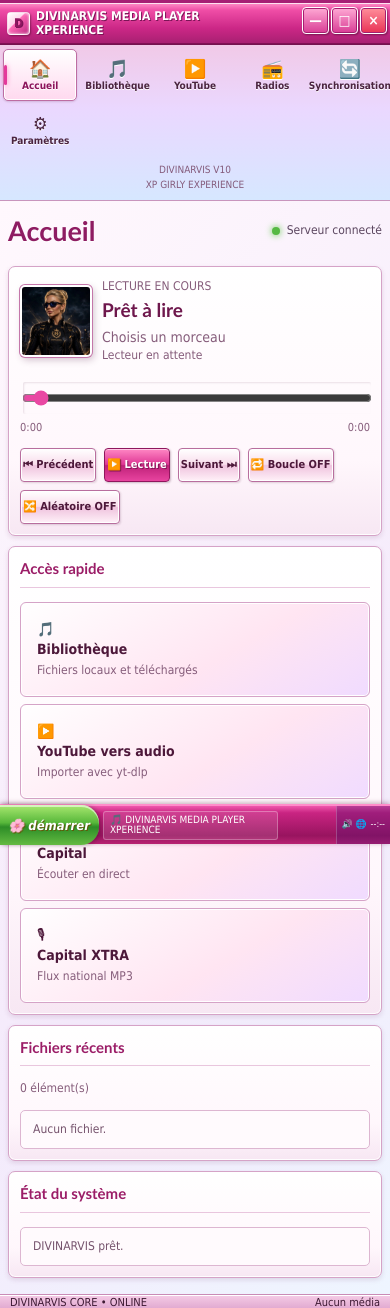
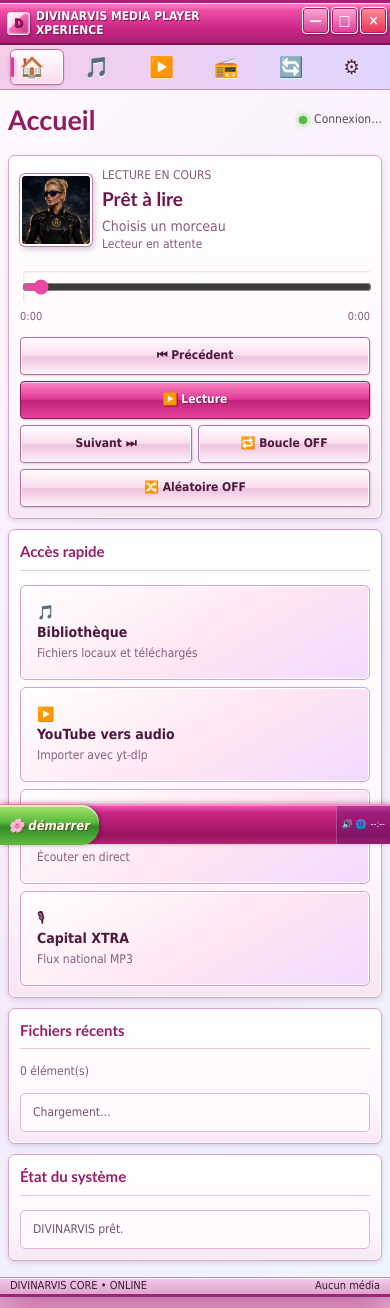
Before and after one commit to divinarvis/olga, a Flask app: page / in a window 390 px wide. Shown: the top 1308 px of the page. Run offline with Flask 3, Linux system fonts and the light colour scheme; data that the repository does not hold is empty.

Commit message:
Update index.html

```diff
--- a/templates/index.html
+++ b/templates/index.html
@@ -208,12 +208,28 @@ input:focus{border-color:#e33a98;box-shadow:0 0 0 1px #ffc5e4}
   .app-title span{max-width:190px;white-space:normal}
   .window-actions{padding:4px 3px;gap:2px}
   .win-btn{width:27px!important;height:27px!important}
-  .shell{display:block;min-height:0}
-  .sidebar{width:100%;height:auto;min-height:0;padding:4px 3px;display:grid;grid-template-columns:repeat(5,minmax(0,1fr));gap:3px;border-right:0;border-bottom:1px solid #c895bd}
-  .nav-btn{width:100%;min-height:52px;padding:4px 2px;display:flex;flex-direction:column;justify-content:center;gap:1px;text-align:center;font-size:10px;line-height:1.1;white-space:normal}
-  .nav-btn span{font-size:18px;line-height:1.1}
-  .sidebar-spacer{display:none}
-  .side-caption{grid-column:1/-1;margin:0;padding:4px 6px;border-top:0;text-align:center;font-size:10px}
+  .shell{display:flex!important;flex-direction:column!important;min-height:0}
+
+  /* Menu horizontal compact sur iPhone (une seule ligne, icônes seules) */
+  .sidebar{
+    width:100%!important;height:auto!important;min-height:0!important;
+    padding:4px 6px!important;
+    display:flex!important;flex-direction:row!important;
+    justify-content:space-around!important;align-items:center!important;
+    position:sticky;top:0;z-index:100;
+    border-right:0!important;border-bottom:1px solid #c895bd!important;
+    background:linear-gradient(90deg,#f4cce9,#e0d5ff)!important;
+    gap:2px!important;
+  }
+  .nav-btn{
+    width:auto!important;min-width:38px!important;height:36px!important;
+    padding:4px 8px!important;display:flex!important;flex-direction:row!important;
+    justify-content:center!important;align-items:center!important;
+    font-size:0!important;border-radius:6px!important;
+  }
+  .nav-btn span{font-size:20px!important;margin:0!important}
+  .sidebar-spacer,.side-caption{display:none!important}
+
   .content{width:100%;padding:10px 8px 16px;overflow:visible}
   .grid{grid-template-columns:minmax(0,1fr);gap:10px}
   .stack{gap:10px}
@@ -221,18 +237,35 @@ input:focus{border-color:#e33a98;box-shadow:0 0 0 1px #ffc5e4}
   .player{grid-template-columns:72px minmax(0,1fr);gap:10px}
   .cover{width:72px;height:72px}
   .track-title{font-size:19px}
+
+  /* Boutons du lecteur optimisés sur mobile */
+  .controls {
+    display: flex !important;
+    flex-wrap: wrap !important;
+    gap: 6px !important;
+    justify-content: center !important;
+  }
+  .controls .btn {
+    flex: 1 1 calc(50% - 6px) !important;
+    min-height: 38px !important;
+    font-size: 12px !important;
+    padding: 6px 4px !important;
+    text-align: center !important;
+  }
+  .controls #playBtn {
+    flex: 1 1 100% !important;
+  }
+
   .quick-grid{grid-template-columns:1fr;gap:7px}
   .radio-buttons{grid-template-columns:repeat(3,minmax(0,1fr))!important}
   .track-row{grid-template-columns:18px minmax(0,1fr) auto;gap:4px}
   .track-row .danger{grid-column:2;justify-self:start}
   .xp-taskbar{height:40px}
   .xp-start{min-width:92px;height:40px;font-size:13px;padding-left:8px;padding-right:9px}
-  .xp-task-app{min-width:0;max-width:45%;margin-left:4px;padding:3px 6px;font-size:10px;white-space:normal;line-height:1.05}
+  .xp-task-app{display:none}
   .xp-tray{gap:4px;padding:0 5px;font-size:9px}
 }
 @media (max-width:380px){
-  .sidebar{grid-template-columns:repeat(4,minmax(0,1fr))}
-  .nav-btn{font-size:9px}
   .app-title span{max-width:145px}
   .track-title{font-size:17px}
 }
@@ -368,7 +401,7 @@ function updateModes(){$("loopBtn").textContent=isLoop?"🔁 Boucle ON":"🔁 Bo
 async function loadFiles(){try{tracks=await api("/api/files");renderPlaylist();$("serverStatus").textContent="Serveur connecté"}catch(e){$("serverStatus").textContent="Serveur inaccessible";log("Chargement : "+e.message)}}
 function buildRows(target,items){const list=$(target);list.replaceChildren();if(!items.length){const e=document.createElement("div");e.className="notice";e.textContent="Aucun fichier.";list.append(e);return}items.forEach(track=>{const index=tracks.findIndex(t=>t.name===track.name),row=document.createElement("div");row.className="track-row";const icon=document.createElement("span");icon.className="track-icon";icon.textContent=index===current?"▶️":"♪";const name=document.createElement("div");name.className="track-name";name.title=track.name;name.innerHTML="";const main=document.createElement("span");main.textContent=track.displayName||track.name;const small=document.createElement("small");small.textContent=`${bytes(track.size)} • ${new Date(track.modified*1000).toLocaleDateString()}`;name.append(main,small);name.onclick=()=>playIdx(index);const play=document.createElement("button");play.className="btn small";play.textContent="Lire";play.onclick=()=>playIdx(index);const del=document.createElement("button");del.className="btn small danger";del.textContent="Supprimer";del.onclick=()=>deleteTrack(track.name);row.append(icon,name,play,del);list.append(row)})}
 function renderPlaylist(){$("trackCount").textContent=tracks.length;$("trackCountHome").textContent=tracks.length;buildRows("playlist",tracks);buildRows("recentPlaylist",tracks.slice(0,5))}
-async function playIdx(i,remote=false){if(!Number.isInteger(i)||i<0||i>=tracks.length)return;current=i;currentRadioId=null;audio.src=tracks[i].url;$("title").textContent=tracks[i].displayName||tracks[i].name;$("meta").textContent="Bibliothèque DIVINARVIS";$("liveHint").textContent=tracks[i].name;$("statusTrack").textContent=$("title").textContent;renderPlaylist();try{await audio.play()}catch(_){log("Appuie sur Lecture pour autoriser le son.")}if(!remote)pushSync("playIdx",{index:i,currentTime:0})}
+async function playIdx(i,remote=false){if(!Number.isInteger(i)||i<0||i>=tracks.length)return;current=i;currentRadioId=null;audio.src=tracks[i].url;$("title").textContent=tracks[i].displayName\vert{}\vert{}tracks[i].name;$("meta").textContent="Bibliothèque DIVINARVIS";$("liveHint").textContent=tracks[i].name;$("statusTrack").textContent=$("title").textContent;renderPlaylist();try{await audio.play()}catch(_){log("Appuie sur Lecture pour autoriser le son.")}if(!remote)pushSync("playIdx",{index:i,currentTime:0})}
 async function deleteTrack(name){if(!confirm(`Supprimer « ${name} » du serveur ?`))return;try{await api("/api/delete",{method:"POST",headers:{"Content-Type":"application/json"},body:JSON.stringify({file:name})});if(tracks[current]?.name===name){audio.pause();audio.removeAttribute("src");audio.load();current=-1}await loadFiles();pushSync("delete",{filename:name});log("Supprimé : "+name)}catch(e){log("Suppression impossible : "+e.message)}}
 function moveTrack(d,remote=false){if(!tracks.length)return;let n;if(randomMode&&tracks.length>1){do{n=Math.floor(Math.random()*tracks.length)}while(n===current)}else n=current<0?0:(current+d+tracks.length)%tracks.length;playIdx(n,remote)}
 $("prevBtn").onclick=()=>moveTrack(-1);$("nextBtn").onclick=()=>moveTrack(1);$("playBtn").onclick=async()=>{if(!audio.src&&tracks.length)return playIdx(current>=0?current:0);if(audio.paused){try{await audio.play();pushSync("resume")}catch(_){log("Lecture bloquée par le navigateur.")}}else{audio.pause();pushSync("pause")}};audio.onplay=()=>$("playBtn").textContent="⏸ Pause";audio.onpause=()=>$("playBtn").textContent="▶️ Lecture";
@@ -384,7 +417,7 @@ async function playCustomRadio(url){
   catch(_){$("radioState").textContent="Lecture bloquée : appuie sur Lecture.";}
 }
 $("customRadioBtn").onclick=()=>{const u=$("radioUrl").value.trim();if(!/^https?:\/\//i.test(u))return log("Entre une URL valide.");playCustomRadio(u)};
-$("uploadBtn").onclick=async()=>{const fs=Array.from($("fileInput").files||[]);if(!fs.length)return log("Choisis un fichier.");$("uploadBtn").disabled=true;try{for(const f of fs){const form=new FormData();form.append("file",f,f.name);const r=await fetch("/api/upload",{method:"POST",body:form}),d=await r.json().catch(()=>({}));if(!r.ok)throw new Error(d.error||"Import impossible")}$("fileInput").value="";await loadFiles();pushSync("newLocal");log("Fichier(s) importé(s) avec leur nom d'origine.")}catch(e){log("Import : "+e.message)}finally{$("uploadBtn").disabled=false}};$("refreshBtn").onclick=loadFiles;$("clearBtn").onclick=async()=>{if(!tracks.length||!confirm("Supprimer tous les médias du serveur ?"))return;try{await api("/api/delete-all",{method:"POST"});audio.pause();audio.removeAttribute("src");audio.load();current=-1;await loadFiles();pushSync("clear");log("Bibliothèque vidée.")}catch(e){log("Suppression : "+e.message)}};
+$("uploadBtn").onclick=async()=>{const fs=Array.from($("fileInput").files||[]);if(!fs.length)return log("Choisis un fichier.");$("uploadBtn").disabled=true;try{for(const f of fs){const form=new FormData();form.append("file",f,f.name);const r=await fetch("/api/upload",{method:"POST",body:form}),d=await r.json().catch(()=>({}));if(!r.ok)throw new Error(d.error\vert{}\vert{}"Import impossible")}$("fileInput").value="";await loadFiles();pushSync("newLocal");log("Fichier(s) importé(s) avec leur nom d'origine.")}catch(e){log("Import : "+e.message)}finally{$("uploadBtn").disabled=false}};$("refreshBtn").onclick=loadFiles;$("clearBtn").onclick=async()=>{if(!tracks.length||!confirm("Supprimer tous les médias du serveur ?"))return;try{await api("/api/delete-all",{method:"POST"});audio.pause();audio.removeAttribute("src");audio.load();current=-1;await loadFiles();pushSync("clear");log("Bibliothèque vidée.")}catch(e){log("Suppression : "+e.message)}};
 
 $("ytBtn").onclick=async()=>{
   const url=$("ytInput").value.trim();
```
